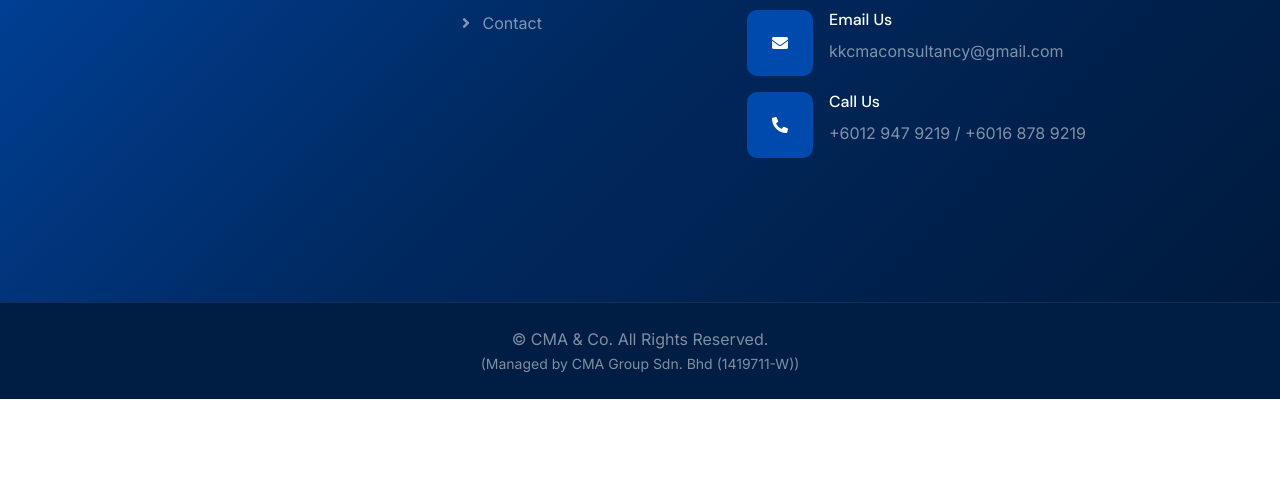
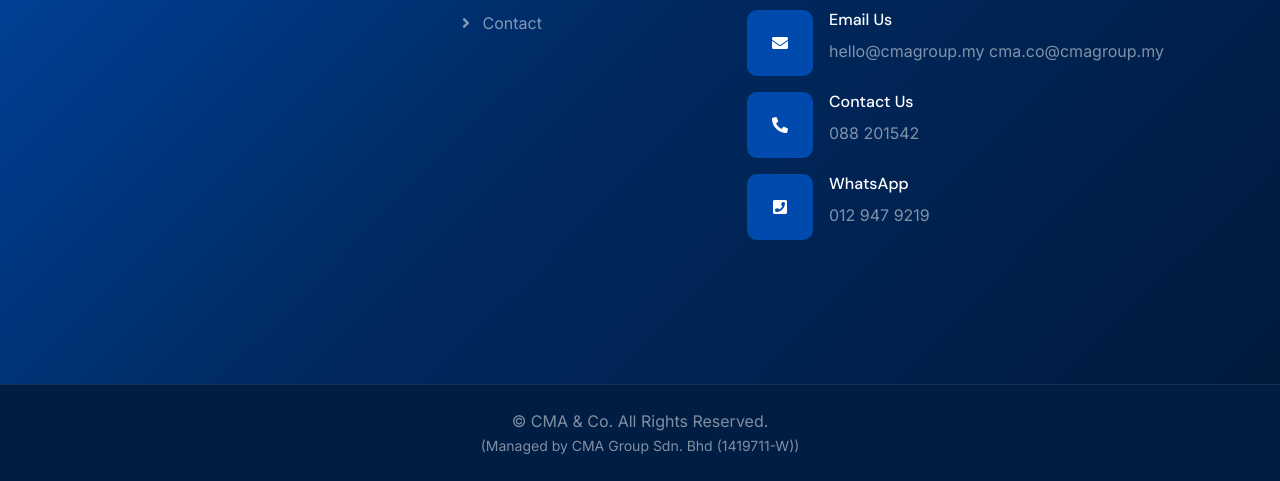
Before and after one commit to phisoft/cmagroup-web, a plain HTML site: page index.html in a window 1280 px wide. Shown: the part 6864-7345 px from the top of the page. Before the commit the page ends 7263 px from the top, so only its background shows below. Drawn offline with nearby package versions, Linux system fonts and the light colour scheme; animation ran at ten frames a second.

Commit message:
update contact

```diff
--- a/footer.html
+++ b/footer.html
@@ -47,16 +47,27 @@
                                     </div>
                                     <div>
                                         <h6 class="text-white mb-1">Email Us</h6>
-                                        <a href="mailto:kkcmaconsultancy@gmail.com" class="text-white-50 mb-0 text-decoration-none">kkcmaconsultancy@gmail.com</a>
+                                        <a href="mailto:hello@cmagroup.my" class="text-white-50 mb-0 text-decoration-none">hello@cmagroup.my</a>
+                                        <a href="mailto:cma.co@cmagroup.my" class="text-white-50 mb-0 text-decoration-none">cma.co@cmagroup.my</a>
+                                    </div>
+                                </div>
+                                <div class="d-flex mb-3">
+                                    <div class="btn-xl-square bg-primary text-white rounded p-3 me-3 flex-shrink-0">
+                                        <i class="fa fa-phone-alt"></i>
+                                    </div>
+                                    <div>
+                                        <h6 class="text-white mb-1">Contact Us</h6>
+                                        <a href="tel:+6088201542" class="text-white-50 mb-0 text-decoration-none">088 201542</a>
                                     </div>
                                 </div>
                                 <div class="d-flex">
                                     <div class="btn-xl-square bg-primary text-white rounded p-3 me-3 flex-shrink-0">
-                                        <i class="fa fa-phone-alt"></i>
+                                        <i class="fa fa-phone-square"></i>
                                     </div>
+
                                     <div>
-                                        <h6 class="text-white mb-1">Call Us</h6>
-                                        <a href="tel:+60129479219" class="text-white-50 mb-0 text-decoration-none">+6012 947 9219 / +6016 878 9219</a>
+                                        <h6 class="text-white mb-1">WhatsApp</h6>
+                                        <a href="tel:+60129479219" class="text-white-50 mb-0 text-decoration-none">012 947 9219</a>
                                     </div>
                                 </div>
                             </div>
```
